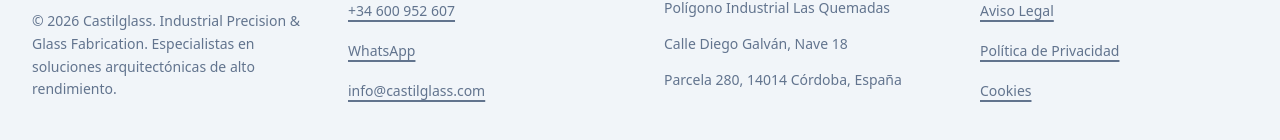
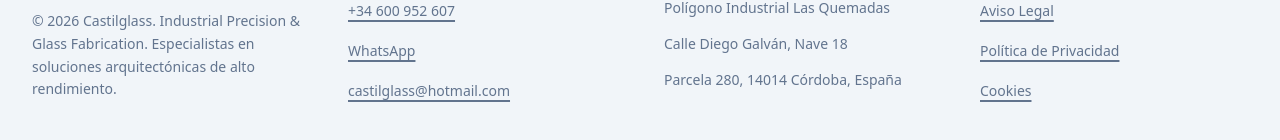
Before and after one commit to Pablocstlpz/castilglass-angular-site, an Angular app: page / in a window 1280 px wide. Shown: the part 6009-6149 px from the top of the page. Built offline with nearby package versions, Linux system fonts and the light colour scheme.

Commit message:
feat: actualizar dirección de correo electrónico en el pie de página

```diff
--- a/src/app/components/layout/footer/footer.html
+++ b/src/app/components/layout/footer/footer.html
@@ -3,8 +3,7 @@
     class="grid grid-cols-1 sm:grid-cols-2 lg:grid-cols-4 gap-10 md:gap-12 px-4 md:px-8 max-w-7xl mx-auto"
   >
     <div class="col-span-1">
-      <span
-        class="text-xl font-bold text-[#2C3E50] dark:text-slate-200 font-headline mb-6 block"
+      <span class="text-xl font-bold text-[#2C3E50] dark:text-slate-200 font-headline mb-6 block"
         >Castilglass</span
       >
       <p class="text-slate-500 text-sm leading-relaxed">
@@ -36,8 +35,8 @@
         <li class="">
           <a
             class="text-slate-500 hover:text-[#216394] underline decoration-2 underline-offset-4 transition-all text-sm"
-            href="mailto:info@castilglass.com"
-            >info@castilglass.com</a
+            href="mailto:castilglass@hotmail.com"
+            >castilglass@hotmail.com</a
           >
         </li>
       </ul>
```
